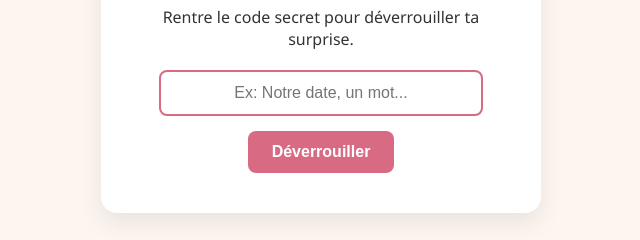
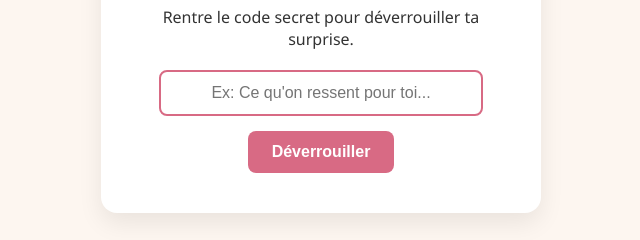
Before and after one commit to rubinalexandrine-gif/compleanos, a plain HTML site: page index.html in a window 1280 px wide. Shown: the part 337-577 px from the top of the page, 319-959 px from the left. Drawn offline with Linux system fonts and the light colour scheme.

Commit message:
Update index.html

```diff
--- a/index.html
+++ b/index.html
@@ -92,7 +92,7 @@
     <h2>Espace Réservé ✨</h2>
     <p>Rentre le code secret pour déverrouiller ta surprise.</p>
     <div class="input-group">
-      <input type="password" id="secret-input" placeholder="Ex: Notre date, un mot..." autofocus>
+      <input type="password" id="secret-input" placeholder="Ex: Ce qu'on ressent pour toi..." autofocus>
       <br>
       <button onclick="checkCode()">Déverrouiller</button>
     </div>
```
